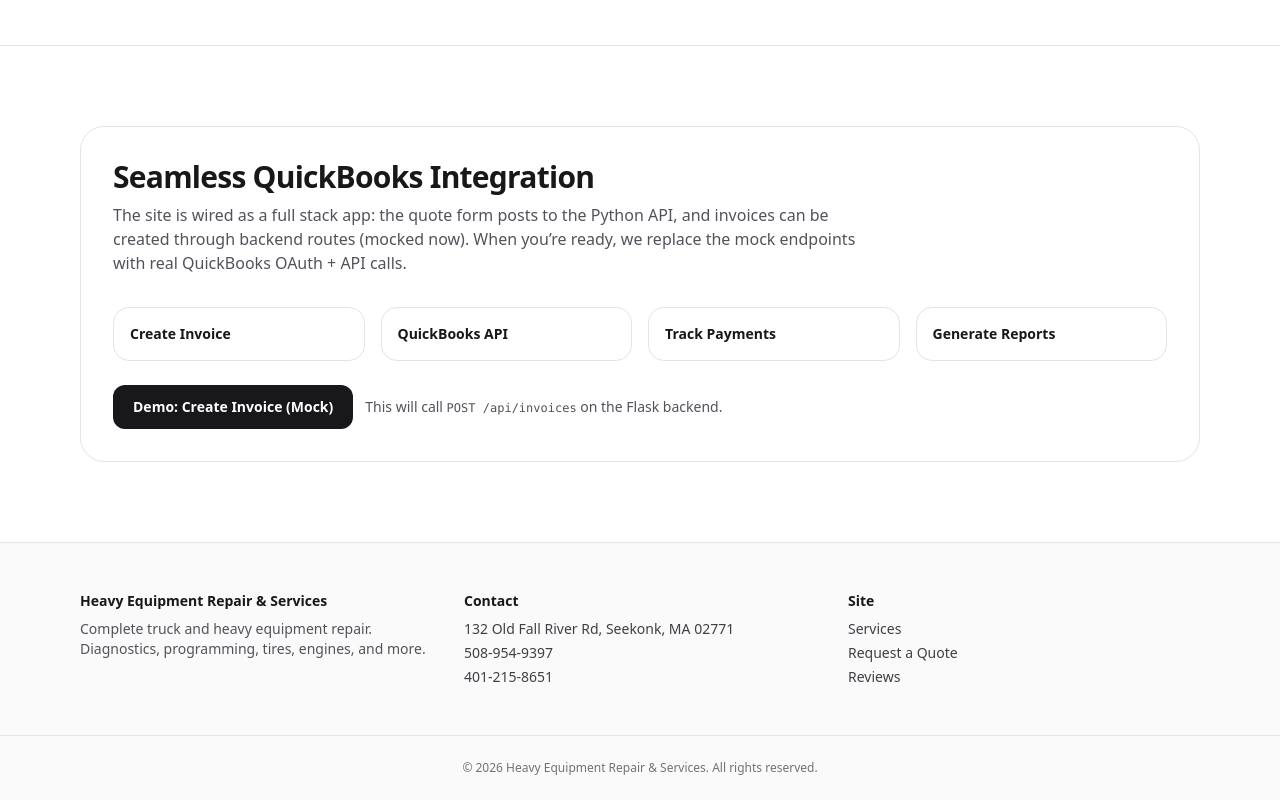
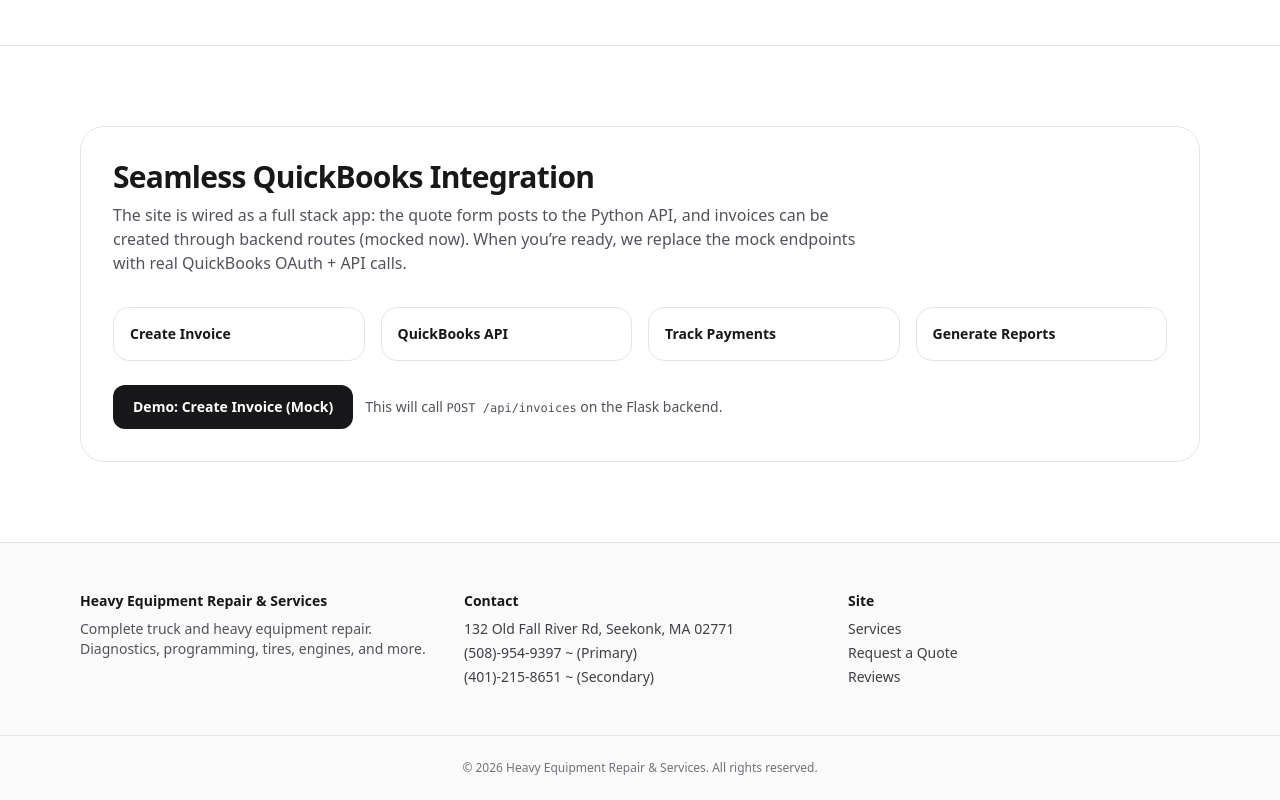
Before and after one commit to hgonzalez542/HeavyEquipmentRepair-Services, a React (Vite) app in the folder heavy-equipment-site/frontend/: page / in a window 1280 px wide. Shown: the part 2343-3143 px from the top of the page. Built offline with nearby package versions, Linux system fonts and the light colour scheme; no server answers; the HTML template or start-up script is replaced by a standard one.

Commit message:
Just did some editing to the footer and quote form

```diff
--- a/heavy-equipment-site/frontend/src/components/Footer.jsx
+++ b/heavy-equipment-site/frontend/src/components/Footer.jsx
@@ -13,8 +13,8 @@
           <div className="font-semibold">Contact</div>
           <div className="mt-2 grid gap-1 text-zinc-700">
             <div>132 Old Fall River Rd, Seekonk, MA 02771</div>
-            <div>508-954-9397</div>
-            <div>401-215-8651</div>
+            <div>(508)-954-9397 ~ (Primary)</div>
+            <div>(401)-215-8651 ~ (Secondary)</div>
           </div>
         </div>
 
--- a/heavy-equipment-site/frontend/src/components/QuoteForm.jsx
+++ b/heavy-equipment-site/frontend/src/components/QuoteForm.jsx
@@ -47,8 +47,8 @@
               Based in Seekonk, MA — Our shop works with all types of commercial/heavy duty trucks, with our prices that beat the competition. We not only service but we program, install, and diagnose all makes and models.
             </p>
             <div className="mt-4 grid gap-2 text-sm text-zinc-700">
-              <div><span className="font-semibold">Primary:</span> 508-954-9397</div>
-              <div><span className="font-semibold">Secondary:</span> 401-215-8651</div>
+              <div><span className="font-semibold">Primary:</span> (508)-954-9397</div>
+              <div><span className="font-semibold">Secondary:</span> (401)-215-8651</div>
               <div><span className="font-semibold">Address:</span> 132 Old Fall River Rd, Seekonk, MA 02771</div>
             </div>
           </div>
```
